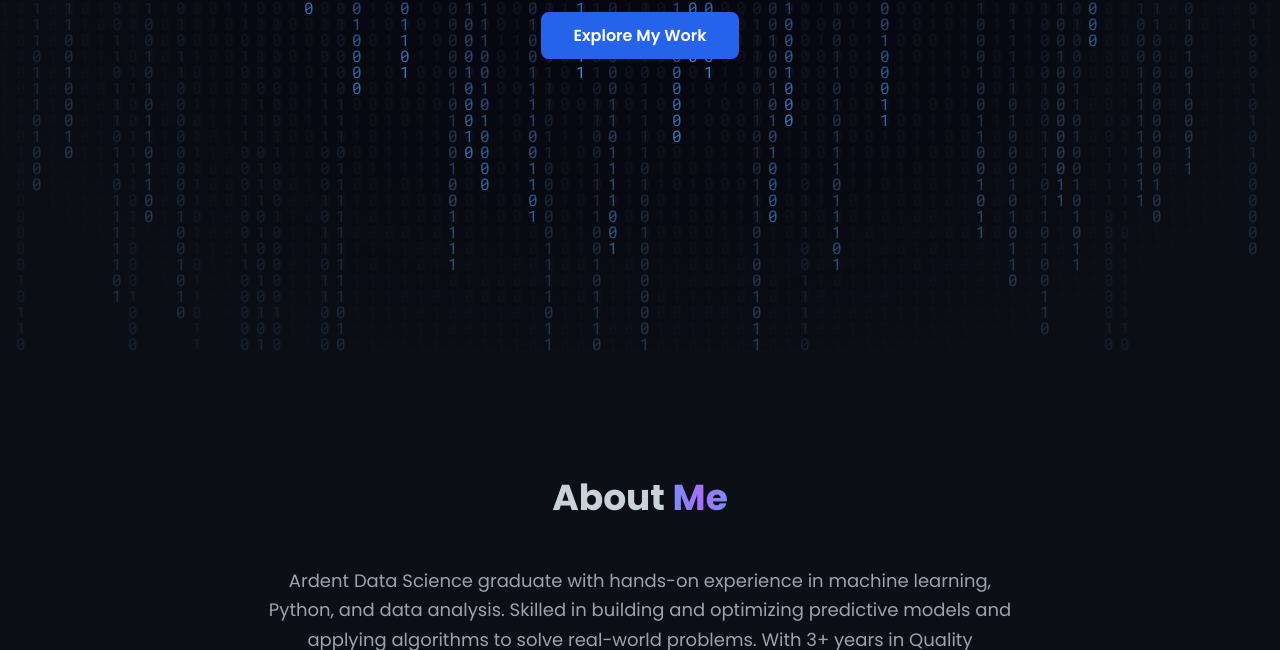
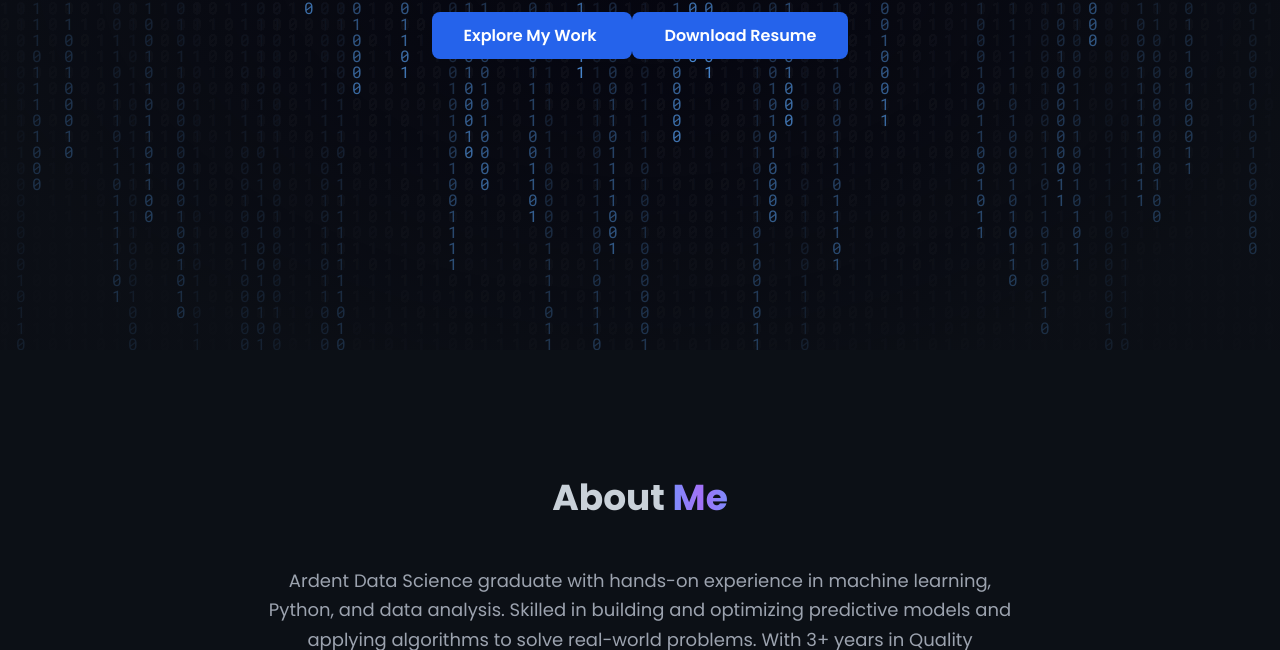
Before and after one commit to Manjarly/Manjarly.github.io, a plain HTML site: page index.html in a window 1280 px wide. Shown: the part 450-1100 px from the top of the page. Drawn offline with nearby package versions, Linux system fonts and the light colour scheme.

Commit message:
My Website

```diff
--- a/index.html
+++ b/index.html
@@ -175,6 +175,9 @@
                     <p class="text-lg md:text-xl font-mono text-gray-400 mb-8">Machine Learning Engineer & Data Scientist</p>
                     <a href="#projects" class="bg-blue-600 text-white font-semibold py-3 px-8 rounded-lg hover:bg-blue-500 transition-all duration-300">
                         Explore My Work
+                    </a>
+                    <a href="Amit_Manjarly_Resume_ML_FT.pdf" download="Amit_Manjarly_Resume_ML_FT.pdf" class="bg-blue-600 text-white font-semibold py-3 px-8 rounded-lg hover:bg-blue-500 transition-all duration-300 w-full sm:w-auto">
+                            Download Resume
                     </a>
                 </div>
             </section>
```
